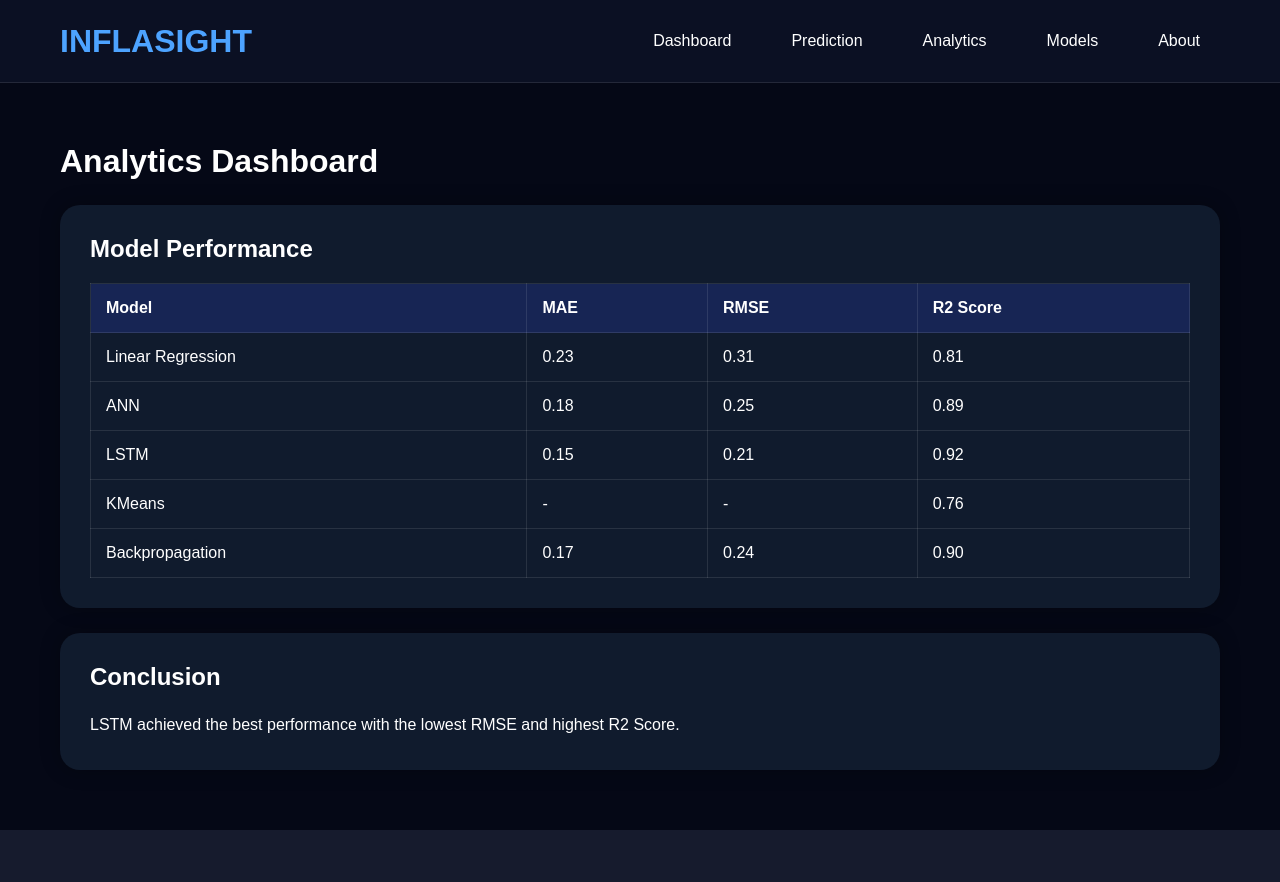
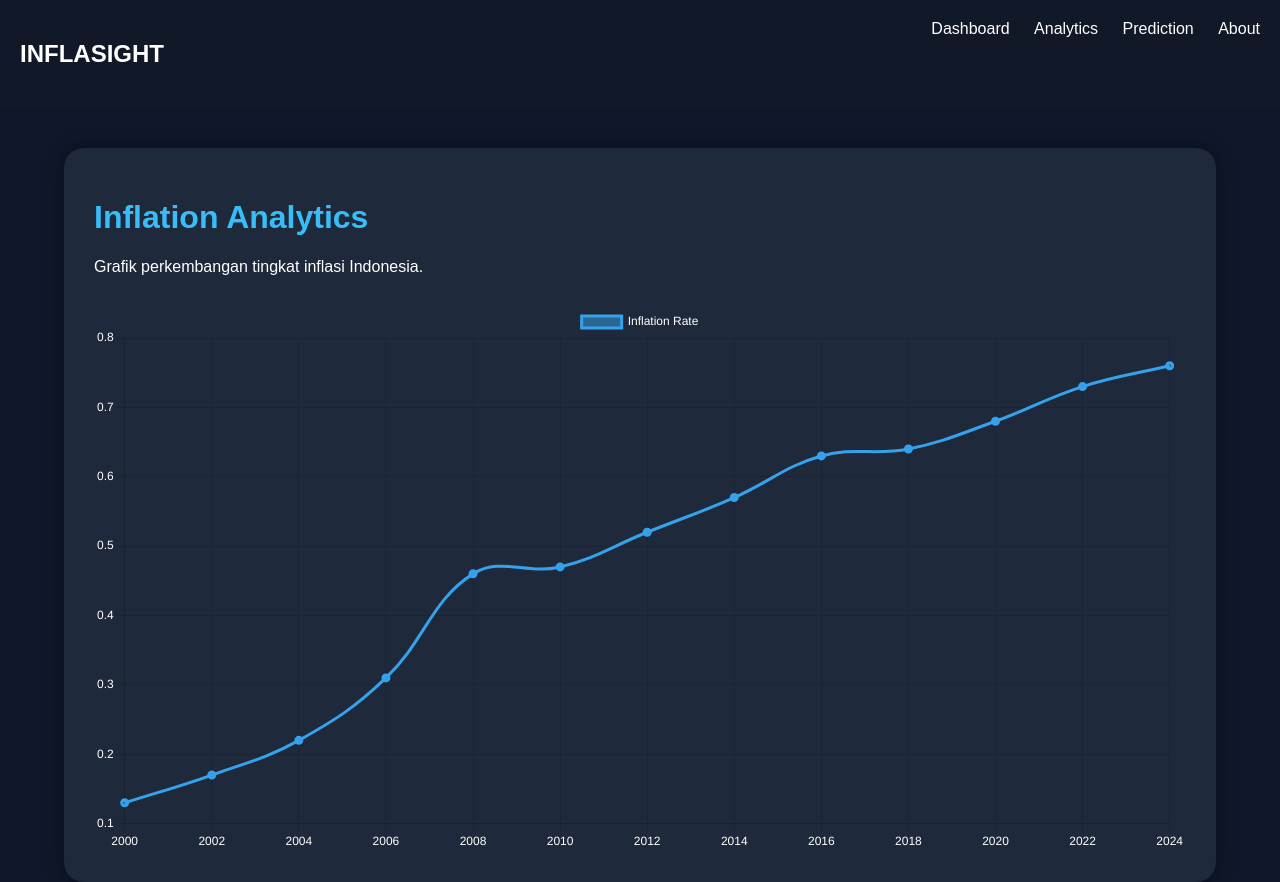
Before and after one commit to Leo732107/uts_praktikum_ai_301240051_muhammad-fadillah-ramadhan_prediksi-inflasi, a Flask app: page /analytics in a window 1280 px wide. Before the commit the page ends 830 px from the top, so only its background shows below. Run offline with Flask 3, Linux system fonts and the light colour scheme.

Commit message:
Update analytics.html

```diff
--- a/app/templates/analytics.html
+++ b/app/templates/analytics.html
@@ -1,74 +1,149 @@
-<!-- ========================= -->
-<!-- analytics.html -->
-<!-- ========================= -->
+<!DOCTYPE html>
+<html lang="en">
+<head>
+    <meta charset="UTF-8">
+    <title>INFLASIGHT Analytics</title>
 
-{% extends 'base.html' %}
+    <script src="https://cdn.jsdelivr.net/npm/chart.js"></script>
 
-{% block content %}
+    <style>
+        body{
+            margin:0;
+            background:#0f172a;
+            color:white;
+            font-family:Arial;
+        }
 
-<h1>Analytics Dashboard</h1>
+        .navbar{
+            background:#111827;
+            padding:20px;
+            display:flex;
+            justify-content:space-between;
+        }
 
-<div class="card">
+        .navbar a{
+            color:white;
+            text-decoration:none;
+            margin-left:20px;
+        }
 
-    <h2>Model Performance</h2>
+        .container{
+            width:90%;
+            margin:auto;
+            margin-top:40px;
+        }
 
-    <table>
+        .card{
+            background:#1e293b;
+            padding:30px;
+            border-radius:20px;
+            box-shadow:0 0 20px rgba(0,0,0,0.4);
+        }
 
-        <tr>
-            <th>Model</th>
-            <th>MAE</th>
-            <th>RMSE</th>
-            <th>R2 Score</th>
-        </tr>
+        h1{
+            color:#38bdf8;
+        }
 
-        <tr>
-            <td>Linear Regression</td>
-            <td>0.23</td>
-            <td>0.31</td>
-            <td>0.81</td>
-        </tr>
+        canvas{
+            margin-top:30px;
+        }
+    </style>
+</head>
+<body>
 
-        <tr>
-            <td>ANN</td>
-            <td>0.18</td>
-            <td>0.25</td>
-            <td>0.89</td>
-        </tr>
+    <div class="navbar">
+        <h2>INFLASIGHT</h2>
 
-        <tr>
-            <td>LSTM</td>
-            <td>0.15</td>
-            <td>0.21</td>
-            <td>0.92</td>
-        </tr>
+        <div>
+            <a href="/">Dashboard</a>
+            <a href="/analytics">Analytics</a>
+            <a href="/prediction">Prediction</a>
+            <a href="/about">About</a>
+        </div>
+    </div>
 
-        <tr>
-            <td>KMeans</td>
-            <td>-</td>
-            <td>-</td>
-            <td>0.76</td>
-        </tr>
+    <div class="container">
 
-        <tr>
-            <td>Backpropagation</td>
-            <td>0.17</td>
-            <td>0.24</td>
-            <td>0.90</td>
-        </tr>
+        <div class="card">
 
-    </table>
+            <h1>Inflation Analytics</h1>
 
-</div>
+            <p>
+                Grafik perkembangan tingkat inflasi Indonesia.
+            </p>
 
-<div class="card">
+            <canvas id="inflationChart"></canvas>
 
-    <h2>Conclusion</h2>
+        </div>
 
-    <p style="margin-top:20px; line-height:1.8;">
-        LSTM achieved the best performance with the lowest
-        RMSE and highest R2 Score.
-    </p>
+    </div>
 
-</div>
+<script>
 
-{% endblock %}
+const ctx = document.getElementById('inflationChart');
+
+new Chart(ctx, {
+    type: 'line',
+    data: {
+        labels: [
+            '2000','2002','2004','2006',
+            '2008','2010','2012','2014',
+            '2016','2018','2020','2022','2024'
+        ],
+
+        datasets: [{
+            label: 'Inflation Rate',
+
+            data: [
+                0.13,
+                0.17,
+                0.22,
+                0.31,
+                0.46,
+                0.47,
+                0.52,
+                0.57,
+                0.63,
+                0.64,
+                0.68,
+                0.73,
+                0.76
+            ],
+
+            borderWidth: 3,
+            tension: 0.4
+        }]
+    },
+
+    options: {
+        responsive: true,
+
+        plugins: {
+            legend: {
+                labels: {
+                    color: 'white'
+                }
+            }
+        },
+
+        scales: {
+
+            x: {
+                ticks: {
+                    color: 'white'
+                }
+            },
+
+            y: {
+                ticks: {
+                    color: 'white'
+                }
+            }
+        }
+    }
+});
+
+</script>
+
+</body>
+</html>
```
